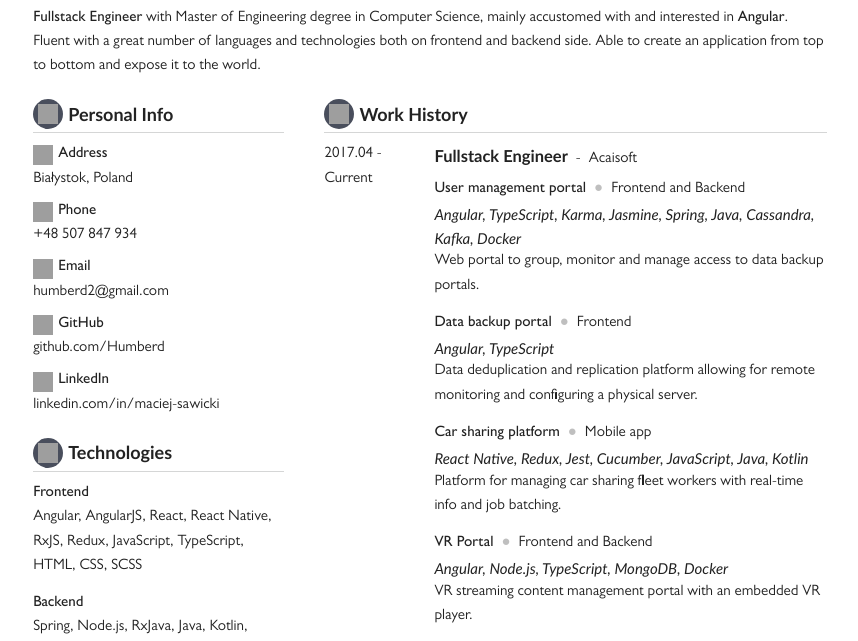
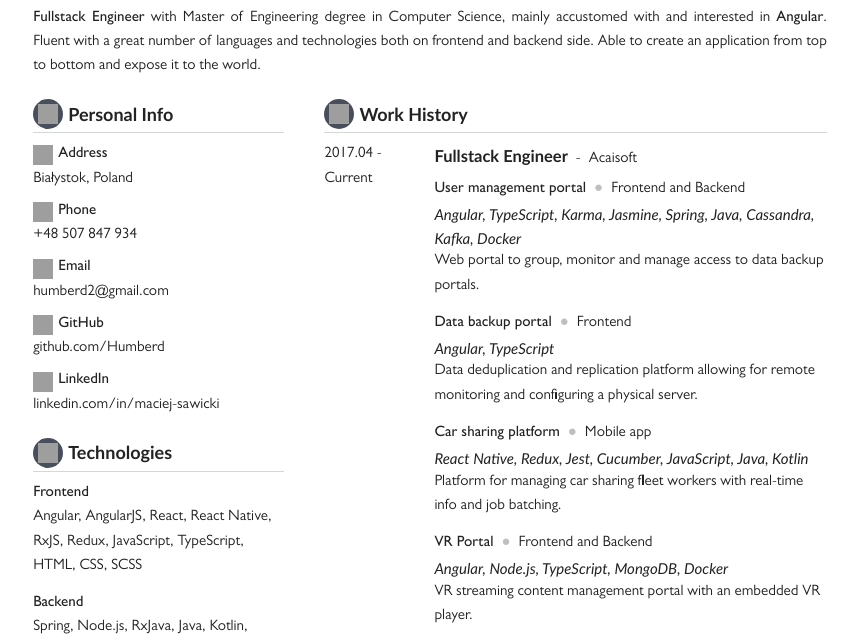
Before and after one commit to Humberd/resume, a Gatsby site: page / in a window 1280 px wide. Shown: the part 123-764 px from the top of the page, without its empty margins (210-1068 px from the left). Built offline with nearby package versions, Linux system fonts and the light colour scheme; Gatsby itself is replaced by a stand-in of ours; grey boxes are pictures that could not be loaded.

Commit message:
Justified header description

```diff
--- a/src/components/header.scss
+++ b/src/components/header.scss
@@ -14,4 +14,8 @@
 		margin-bottom: 10px;
 	}
 
+	.description {
+		text-align: justify;
+	}
+
 }
```
